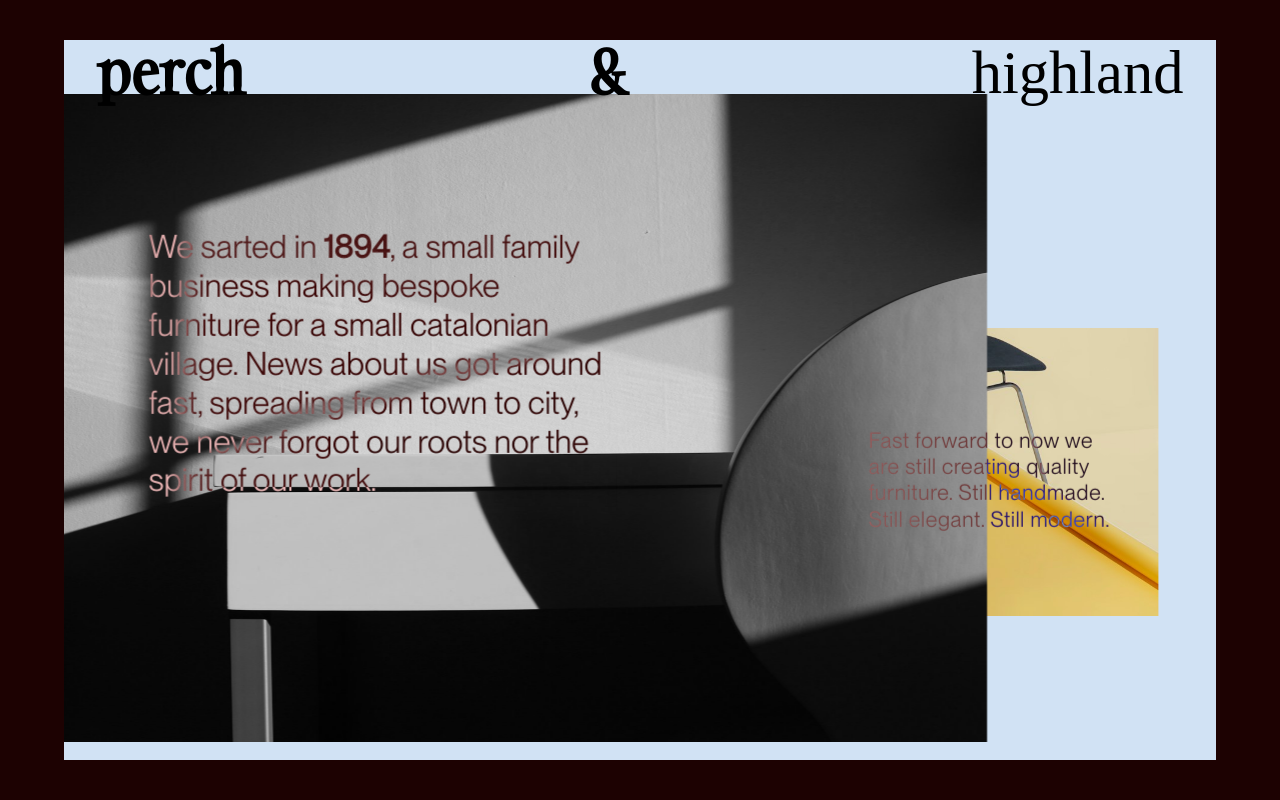
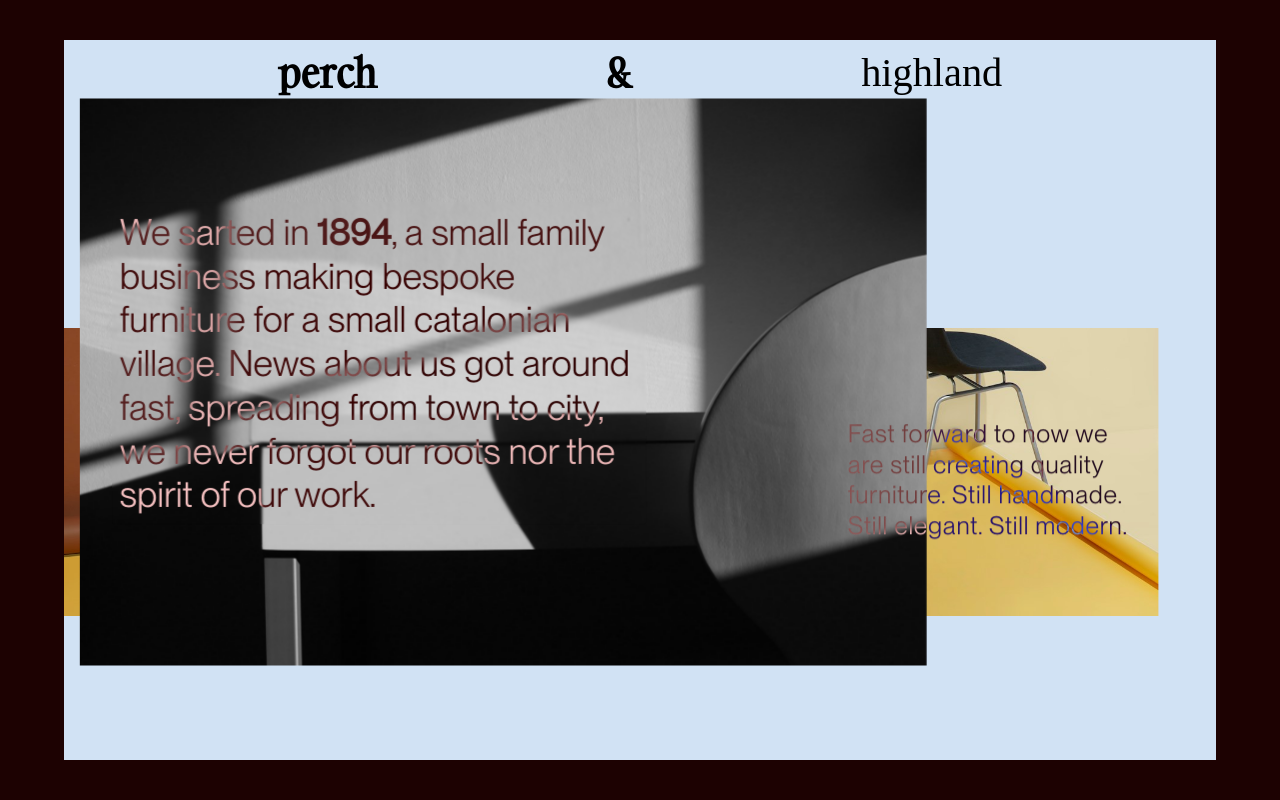
Before and after one commit to brian-david4/furniture-shop, a React (Vite) app in the folder furniture/: page /about in a window 1280 px wide. Shown: the top 800 px of the page. Built offline with nearby package versions, Linux system fonts and the light colour scheme; the HTML template or start-up script is replaced by a standard one; a web font is replaced by a local one.

Commit message:
Smooth scrolling to about page

```diff
--- a/furniture/src/Components/AboutTitle/AboutTitle.tsx
+++ b/furniture/src/Components/AboutTitle/AboutTitle.tsx
@@ -1,18 +1,14 @@
-import { MotionValue, motion, useTransform } from "framer-motion";
+import { motion } from "framer-motion";
 import styles from "./abtTtl.module.css";
 
-interface AboutTitleProps {
-  scrollProgress: MotionValue<number>;
-}
+interface AboutTitleProps {}
 
-const AboutTitle = ({ scrollProgress }: AboutTitleProps) => {
-  const scale = useTransform(scrollProgress, [0, 1], [1, 1.5]);
+const AboutTitle = ({}: AboutTitleProps) => {
   const opacityFade = 0.8;
   const mainDelay = 1 + opacityFade;
   return (
     <>
       <motion.div
-        style={{ scale }}
         initial={{ gap: "2vw", scale: 2.8, top: "50%", opacity: 0 }}
         animate={{ top: "2vh", gap: "20vw", scale: 1, opacity: 1 }}
         transition={{
--- a/furniture/src/Components/DeliveryForm/DeliveryForm.tsx
+++ b/furniture/src/Components/DeliveryForm/DeliveryForm.tsx
@@ -1,11 +1,12 @@
 import { FormProvider, SubmitHandler, useForm } from "react-hook-form";
 import { z } from "zod";
+import { motion } from "framer-motion";
 import { zodResolver } from "@hookform/resolvers/zod";
+import { useContext, useState } from "react";
+
 import DeliveryInput from "../DeliveryInput/DeliveryInput";
 import DeliveryInputMax from "../DeliveryInputMax/DeliveryInputMax";
 import styles from "./deliveryform.module.css";
-import { motion } from "framer-motion";
-import { useContext, useState } from "react";
 import { CartContext } from "../../Data/CartContext";
 
 const postcodeRegex = new RegExp(/^[A-Z]{1,2}[0-9]{1,2} ?[0-9][A-Z]{2}$/i);
--- a/furniture/src/Pages/About/About.tsx
+++ b/furniture/src/Pages/About/About.tsx
@@ -1,4 +1,6 @@
 import { motion, useInView, useScroll, useTransform } from "framer-motion";
+import Lenis from "lenis";
+
 import AboutSection from "../../Components/AboutSection/AboutSection";
 import styles from "./about.module.css";
 import { useEffect, useRef, useState } from "react";
@@ -6,6 +8,23 @@ import AboutTitle from "../../Components/AboutTitle/AboutTitle";
 import AboutNavbar from "../../Components/AboutNavbar/AboutNavbar";
 
 const About = () => {
+  // Lenis smooth scroll
+  useEffect(() => {
+    const lenis = new Lenis({
+      lerp: 0.05,
+      wheelMultiplier: 0.8,
+      touchMultiplier: 0.8,
+    });
+
+    function raf(time: number) {
+      lenis.raf(time);
+      requestAnimationFrame(raf);
+    }
+
+    requestAnimationFrame(raf);
+
+    return () => lenis.destroy();
+  }, []);
   const [loaded, setLoaded] = useState(false);
   useEffect(() => {
     setTimeout(() => setLoaded(true), 2300);
@@ -17,10 +36,9 @@ const About = () => {
   });
 
   // motion styles
-  const imageY = useTransform(scrollYProgress, [0, 1], ["20%", "15%"]);
-  const imageScale = useTransform(scrollYProgress, [0, 1], [1, 1.2]);
-  const desc = useTransform(scrollYProgress, [0, 1], [1, 0.8]);
-  const desc2 = useTransform(scrollYProgress, [0, 1], [1, 0.75]);
+  const imageScale = useTransform(scrollYProgress, [0, 1], [1, 1.05]);
+  const desc = useTransform(scrollYProgress, [0, 1], [1, 0.9]);
+  const desc2 = useTransform(scrollYProgress, [0, 1], [1, 0.87]);
   const fontSize = useTransform(scrollYProgress, [0, 1], [2.5, 3]);
 
   const [introPlaying, setIntroPlay] = useState(true);
@@ -45,7 +63,7 @@ const About = () => {
           scrollProgress={scrollYProgress}
           colour="var(--checkout-navbar-colour)"
         >
-          <AboutTitle scrollProgress={scrollYProgress} />
+          <AboutTitle />
 
           <motion.div
             style={{ scale: desc }}
@@ -67,7 +85,7 @@ const About = () => {
 
           {/* images */}
           <motion.div
-            style={{ top: imageY, scale: imageScale }}
+            style={{ scale: imageScale }}
             className={`${styles.aboutImage} ${styles.image1} ${
               loaded ? styles.visible : ""
             }`}
--- a/furniture/src/index.css
+++ b/furniture/src/index.css
@@ -65,3 +65,24 @@ body {
 ::-webkit-scrollbar {
   display: none;
 }
+/* Lenis Recommended styling */
+html.lenis,
+html.lenis body {
+  height: auto;
+}
+
+.lenis.lenis-smooth {
+  scroll-behavior: auto !important;
+}
+
+.lenis.lenis-smooth [data-lenis-prevent] {
+  overscroll-behavior: contain;
+}
+
+.lenis.lenis-stopped {
+  overflow: hidden;
+}
+
+.lenis.lenis-smooth iframe {
+  pointer-events: none;
+}
```
